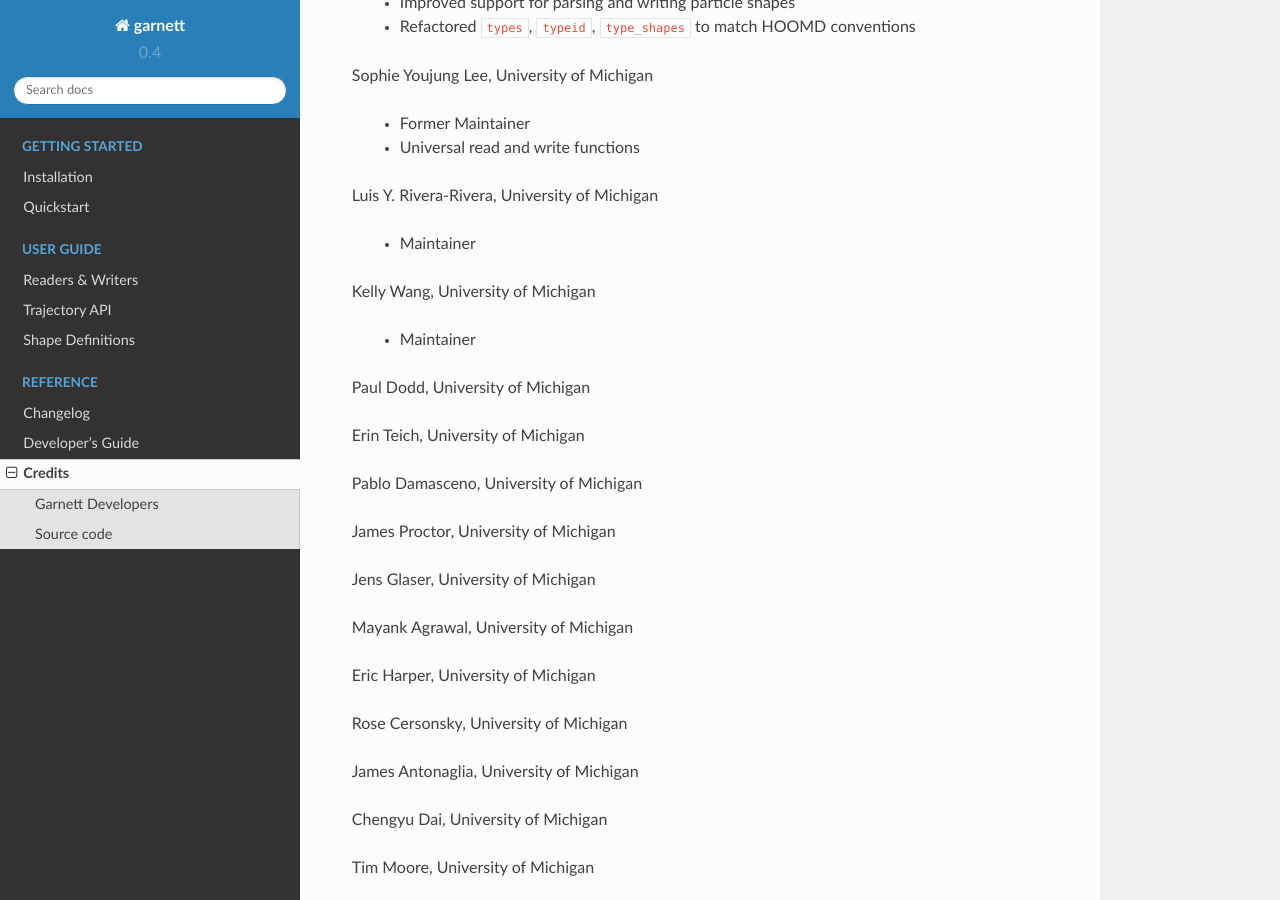
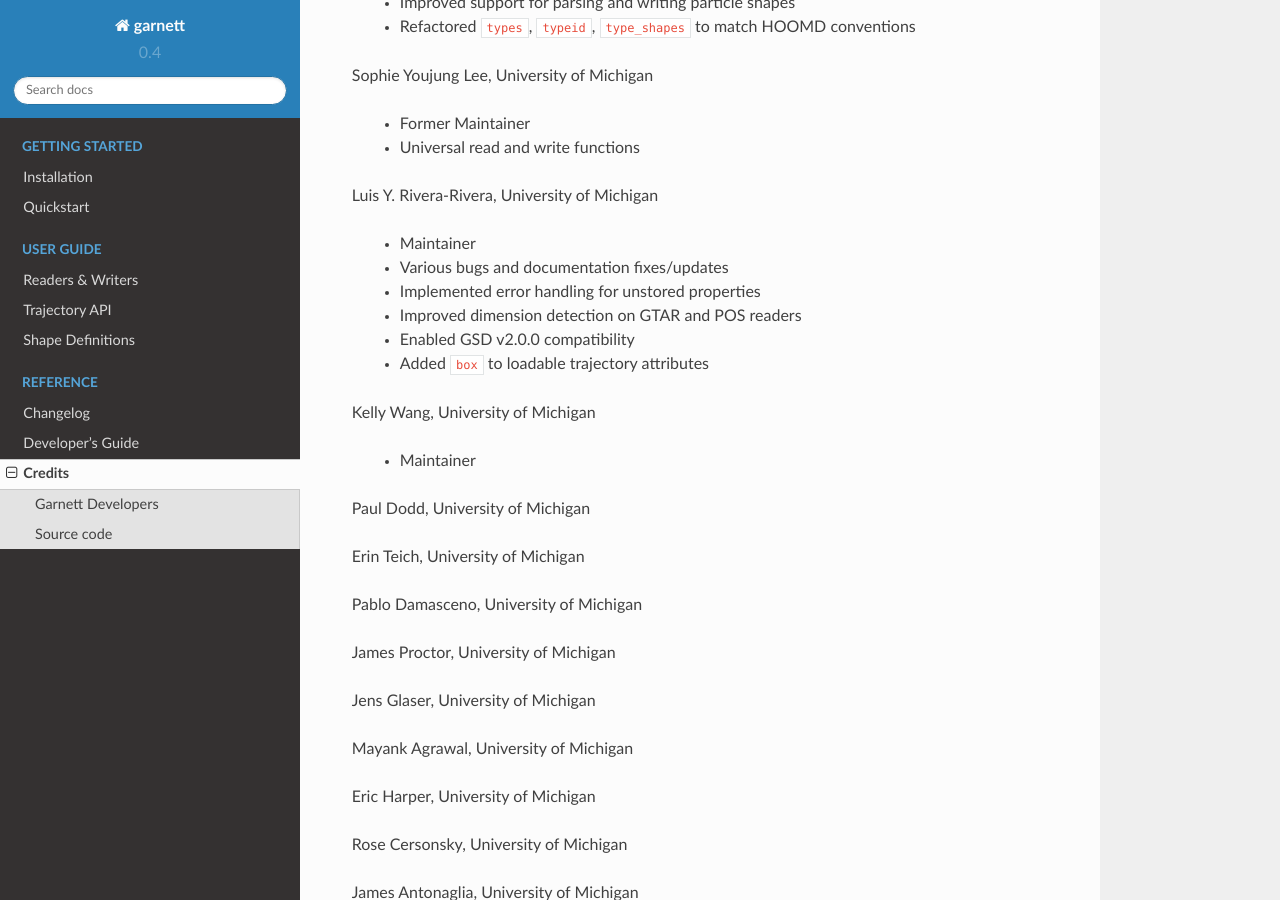
Before and after one commit to glotzerlab/garnett, a Sphinx documentation site: the page built from doc/credits.rst, in a window 1280 px wide and 900 px high, scrolled down 1162 px. Built offline with Sphinx 7.4.7 and the Read the Docs theme 2.0.0, drawn with Linux system fonts in a browser that asks for light colours.

Commit message:
updated credits

```diff
--- a/doc/credits.rst
+++ b/doc/credits.rst
@@ -54,6 +54,11 @@ Sophie Youjung Lee, University of Michigan
 Luis Y. Rivera-Rivera, University of Michigan
 
     * Maintainer
+    * Various bugs and documentation fixes/updates
+    * Implemented error handling for unstored properties
+    * Improved dimension detection on GTAR and POS readers
+    * Enabled GSD v2.0.0 compatibility
+    * Added ``box`` to loadable trajectory attributes
 
 Kelly Wang, University of Michigan
 
```
